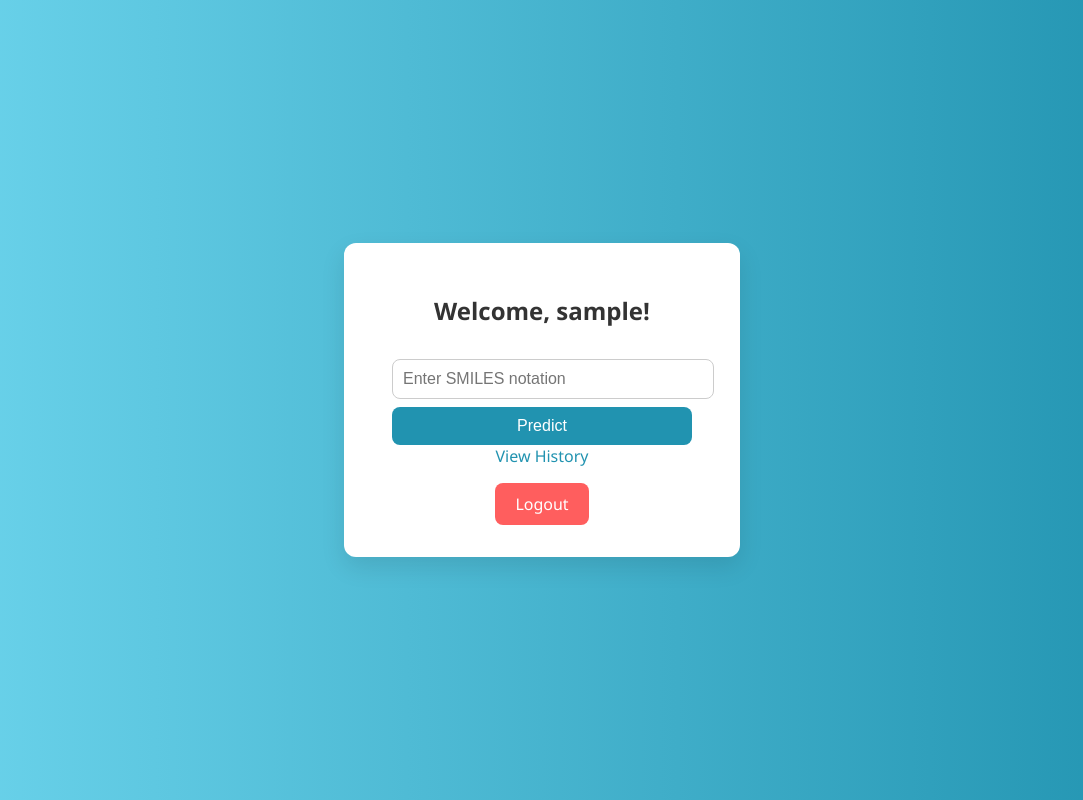
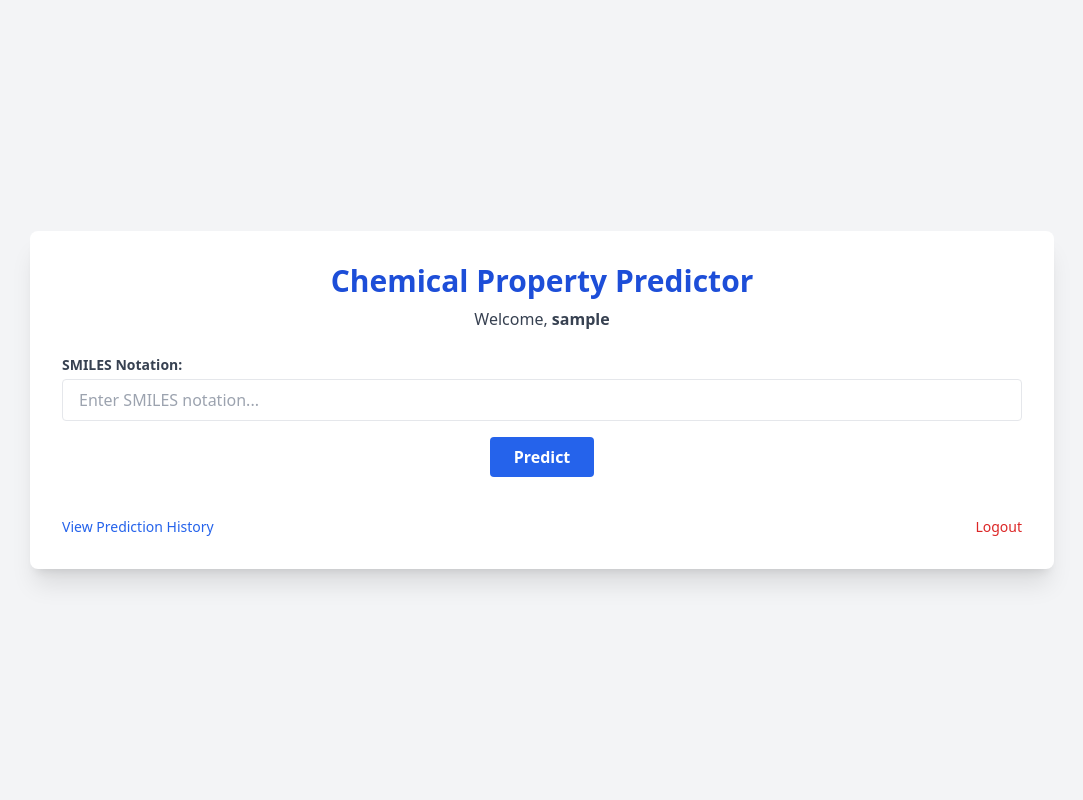
Before and after one commit to TeamRetriever494/SENG645, a Flask app: page /home in a window 1280 px wide. Shown: the whole page, without its empty margins (98-1181 px from the left). Run offline with Flask 3, Linux system fonts and the light colour scheme; the visitor is signed in with stand-in values (Sample User, id 1); parts of the project's set-up code (start-up, migrations or seed data) failed here and were passed over; some libraries are stand-ins or nearby versions.

Commit message:
Update home.html

```diff
--- a/templates/home.html
+++ b/templates/home.html
@@ -1,40 +1,81 @@
 <!DOCTYPE html>
 <html lang="en">
 <head>
-  <meta charset="UTF-8" />
-  <meta name="viewport" content="width=device-width, initial-scale=1.0" />
-  <title>Home</title>
-  <link rel="stylesheet" href="{{ url_for('static', filename='styles.css') }}">
+    <meta charset="UTF-8">
+    <title>Chemical Property Predictor</title>
+    <script src="https://cdnjs.cloudflare.com/ajax/libs/3Dmol/2.0.4/3Dmol-min.js"></script>
+    <script src="https://cdn.tailwindcss.com"></script>
 </head>
-<body>
-  <div class="container">
-    <h2>Welcome, {{ user }}!</h2>
-    <form method="POST" class="form">
-      <input type="text" name="smiles" placeholder="Enter SMILES notation" required>
-      <button type="submit">Predict</button>
+<body class="bg-gray-100">
+    <div class="min-h-screen flex items-center justify-center py-10">
+        <div class="bg-white shadow-xl rounded-lg p-8 w-full max-w-5xl">
+            <!-- Header -->
+            <h1 class="text-3xl font-bold text-center text-blue-700 mb-2">Chemical Property Predictor</h1>
+            <p class="text-center text-gray-700 mb-6">Welcome, <strong>{{ user }}</strong></p>
+
+            <!-- Input Form -->
+            <form method="POST" class="mb-6">
+                <label for="smiles" class="block text-sm font-semibold text-gray-700 mb-1">SMILES Notation:</label>
+                <input type="text" name="smiles" id="smiles" required
+                       class="w-full px-4 py-2 border rounded focus:outline-none focus:ring-2 focus:ring-blue-500"
+                       placeholder="Enter SMILES notation...">
+                <div class="text-center mt-4">
+                    <button type="submit"
+                            class="bg-blue-600 hover:bg-blue-700 text-white font-bold py-2 px-6 rounded">
+                        Predict
+                    </button>
+                </div>
             </form>
 
-    <div class="nav-links">
-      <a href="/history">View History</a>
+            <!-- Error Message -->
+            {% if error %}
+                <div class="text-red-500 text-center font-semibold mb-4">
+                    {{ error }}
                 </div>
-
-
-    {% if error %}
-      <p style="color: red;">{{ error }}</p>
             {% endif %}
 
             {% if predictions %}
-      <div class="results">
-        <h3>Predictions</h3>
-        <ul>
-          {% for key, value in predictions.items() %}
-            <li><strong>{{ key }}:</strong> {{ value }}</li>
-          {% endfor %}
+            <!-- Main Content Grid -->
+            <div class="grid grid-cols-1 md:grid-cols-2 gap-6 items-start mt-8">
+                <!-- Molecule Viewer Container -->
+                <div class="flex justify-center items-center">
+                    <div class="w-80 h-80 border rounded shadow relative">
+                        <div id="molViewer" class="w-full h-full"></div>
+                    </div>
+                </div>
+
+                <!-- Prediction Info -->
+                <div class="text-gray-800">
+                    <h2 class="text-xl font-bold text-green-700 mb-4">Predicted Properties</h2>
+                    <ul class="space-y-2">
+                        <li><strong>ALogP:</strong> {{ predictions['ALogP'] }}</li>
+                        <li><strong>CxLogP:</strong> {{ predictions['CxLogP'] }}</li>
+                        <li><strong>Molecular Weight:</strong> {{ predictions['Molecular Weight'] }}</li>
+                        <li><strong>Polar Surface Area:</strong> {{ predictions['Polar Surface Area'] }}</li>
+                        <li><strong>Rotatable Bonds:</strong> {{ predictions['Rotatable Bonds'] }}</li>
                     </ul>
                 </div>
+            </div>
+
+            <!-- 3Dmol Viewer Script -->
+            <script>
+                const molData = `{{ mol_block | safe }}`;
+                const viewer = $3Dmol.createViewer("molViewer", {
+                    backgroundColor: "white"
+                });
+                viewer.addModel(molData, "mol");
+                viewer.setStyle({}, { stick: {}, sphere: { scale: 0.3 } });
+                viewer.zoomTo();
+                viewer.render();
+            </script>
             {% endif %}
 
-    <a href="/logout" class="btn-logout">Logout</a>
+            <!-- Navigation -->
+            <div class="mt-10 flex justify-between text-sm">
+                <a href="/history" class="text-blue-600 hover:underline">View Prediction History</a>
+                <a href="/logout" class="text-red-600 hover:underline">Logout</a>
+            </div>
+        </div>
     </div>
 </body>
 </html>
```
Lines whose indentation alone changed are shown as unchanged.
